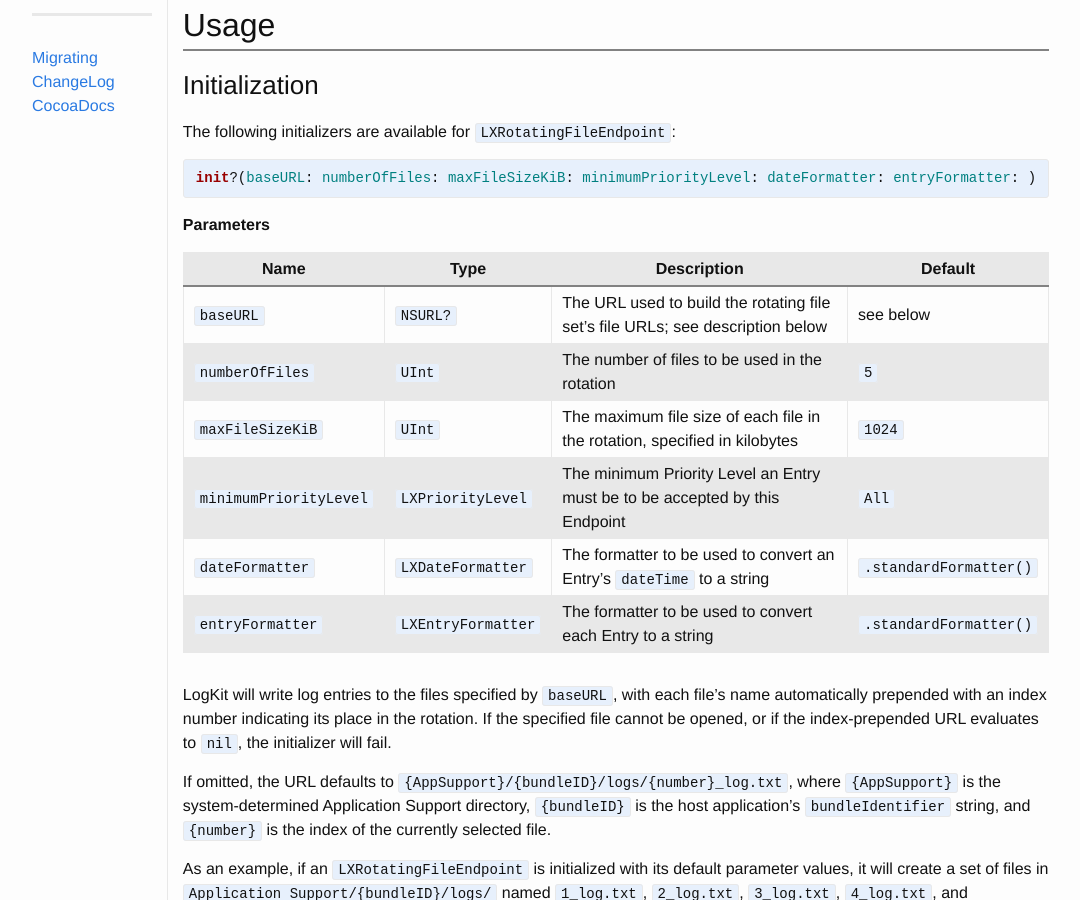
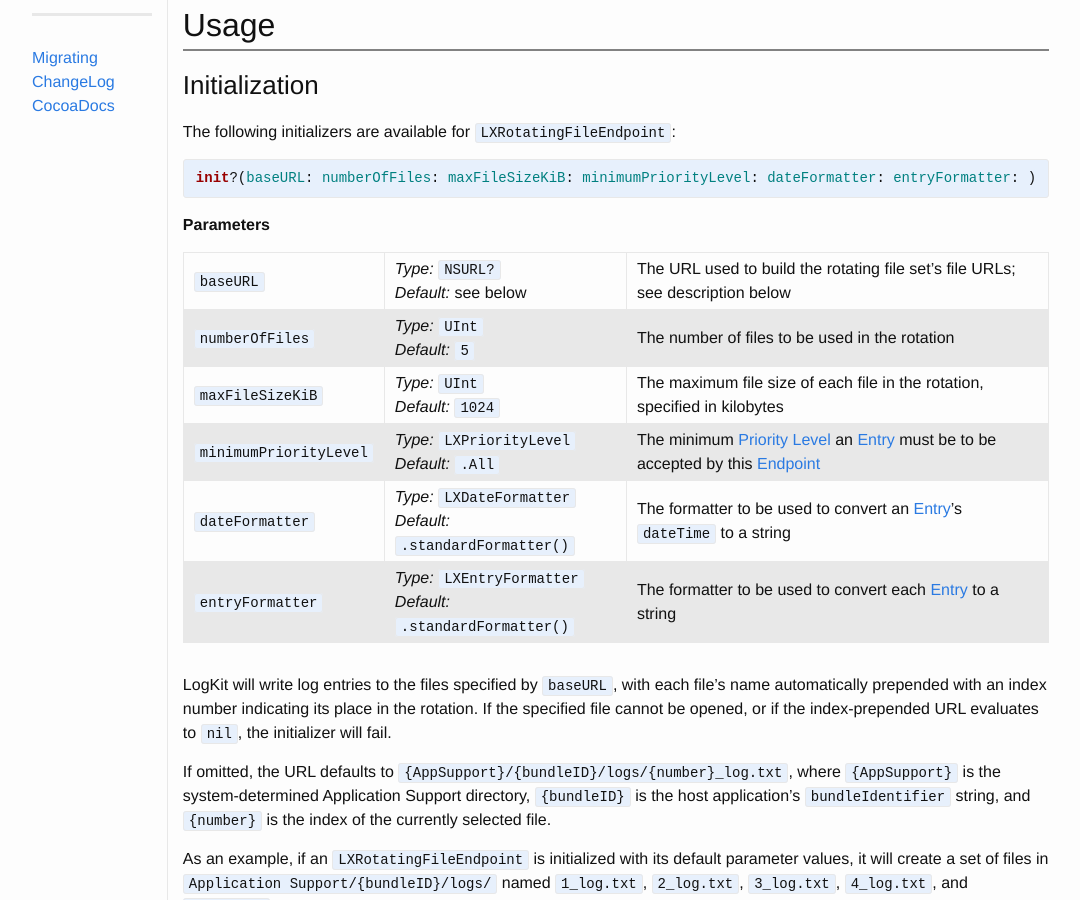
Before and after one commit to Conoize/logkit.github.io, a Jekyll site: the page built from _docs/2.0/endpoints/rotating-file.md, in a window 1280 px wide and 900 px high, scrolled down 433 px. Shown: the whole window, without its empty margins (126-1206 px from the left). Built offline with Jekyll 4.4.1, drawn with Linux system fonts in a browser that asks for light colours.

Commit message:
Improve the table structure for Endpoint initializers documentation

```diff
--- a/_docs/2.0/endpoints/rotating-file.md
+++ b/_docs/2.0/endpoints/rotating-file.md
@@ -18,11 +18,10 @@ init?(baseURL: numberOfFiles: maxFileSizeKiB: minimumPriorityLevel: dateFormatte
 
 **Parameters**
 
-Name                   | Type               | Description | Default
----------------------- | ------------------ | ----------- | --------
-`baseURL`              | `NSURL?`           | The URL used to build the rotating file set's file URLs; see description below | see below
-`numberOfFiles`        | `UInt`             | The number of files to be used in the rotation | `5`
-`maxFileSizeKiB`       | `UInt`             | The maximum file size of each file in the rotation, specified in kilobytes | `1024`
+---------------------- | ------------------------------------ | -----------
+`baseURL`        | _Type:_ `NSURL?` <br> _Default:_ see below | The URL used to build the rotating file set's file URLs; see description below
+`numberOfFiles`  | _Type:_ `UInt` <br> _Default:_ `5`         | The number of files to be used in the rotation
+`maxFileSizeKiB` | _Type:_ `UInt` <br> _Default:_ `1024`      | The maximum file size of each file in the rotation, specified in kilobytes
 {% include docs/endpoints/common_params.md family=page.family %}
 
 LogKit will write log entries to the files specified by `baseURL`, with each file's name automatically prepended with an index number indicating its place in the rotation. If the specified file cannot be opened, or if the index-prepended URL evaluates to `nil`, the initializer will fail.
--- a/_includes/docs/endpoints/common_params.md
+++ b/_includes/docs/endpoints/common_params.md
@@ -2,8 +2,8 @@
 
 {% when 1.0 %}
 
-{% when 2.0 %}`minimumPriorityLevel` | `LXPriorityLevel` | The minimum Priority Level an Entry must be to be accepted by this Endpoint | `All`
-`dateFormatter` | `LXDateFormatter` | The formatter to be used to convert an Entry's `dateTime` to a string | `.standardFormatter()`
-{% unless include.excludeEntry == true %}`entryFormatter` | `LXEntryFormatter` | The formatter to be used to convert each Entry to a string | `.standardFormatter()`{% endunless %}
+{% when 2.0 %}`minimumPriorityLevel` | _Type:_ `LXPriorityLevel` <br> _Default:_ `.All` | The minimum [Priority Level][levels] an [Entry][entries] must be to be accepted by this [Endpoint][endpoints]
+{% unless include.excludeFormatters == true %}`dateFormatter` | _Type:_ `LXDateFormatter` <br> _Default:_ `.standardFormatter()` | The formatter to be used to convert an [Entry][entries]'s `dateTime` to a string
+`entryFormatter` | _Type:_ `LXEntryFormatter` <br> _Default:_ `.standardFormatter()` | The formatter to be used to convert each [Entry][entries] to a string{% endunless %}
 
 {% endcase %}
```
Also changed, not shown: _docs/2.0/endpoints/console.md (+2 -3 lines), _docs/2.0/endpoints/dated-file.md (+2 -3 lines), _docs/2.0/endpoints/file.md (+3 -4 lines).
